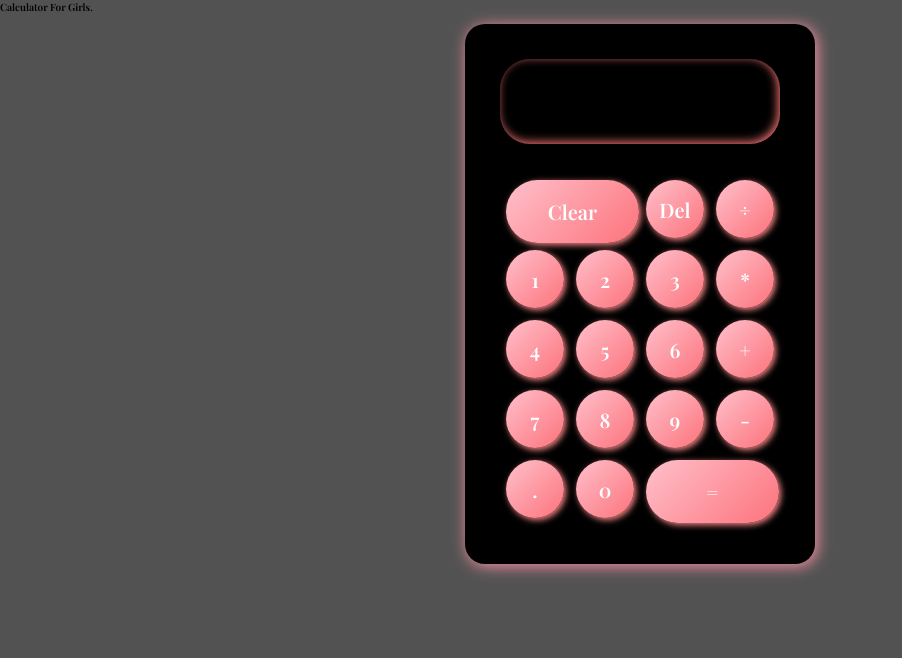
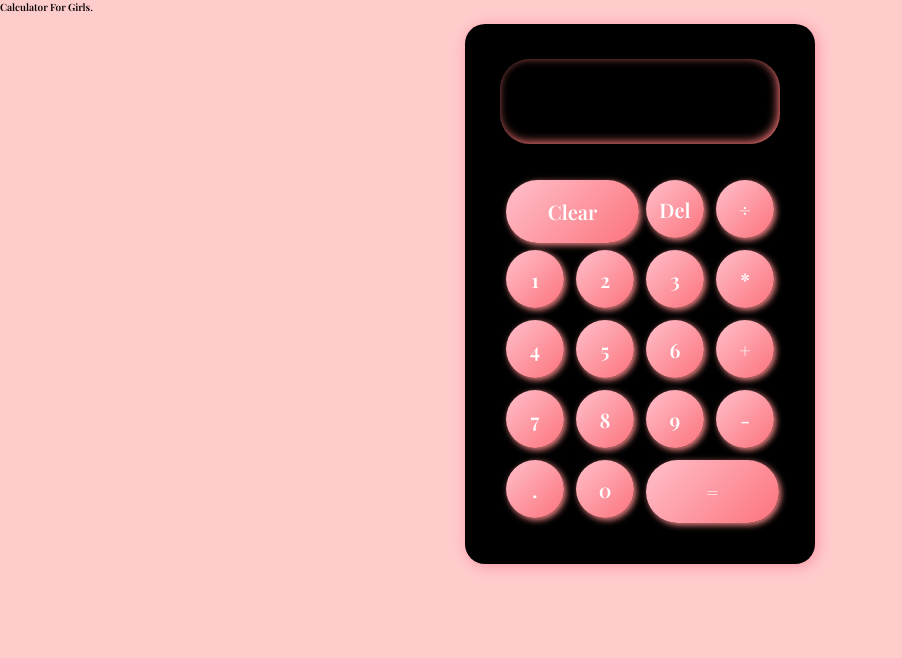
Before and after one commit to mehedieh/calculate, a plain HTML site: page index.html in a window 1280 px wide. Shown: the top 658 px of the page, without its empty margins (0-902 px from the left). Drawn offline with nearby package versions, Linux system fonts and the light colour scheme.

Commit message:
Update style.css

```diff
--- a/style.css
+++ b/style.css
@@ -9,7 +9,7 @@
 body{
     padding:0;
     margin: 0;
-    background: rgba(10, 9, 9, 0.7);
+    background: rgba(255,0,0,0.2);
 }
 
 h4{
```
